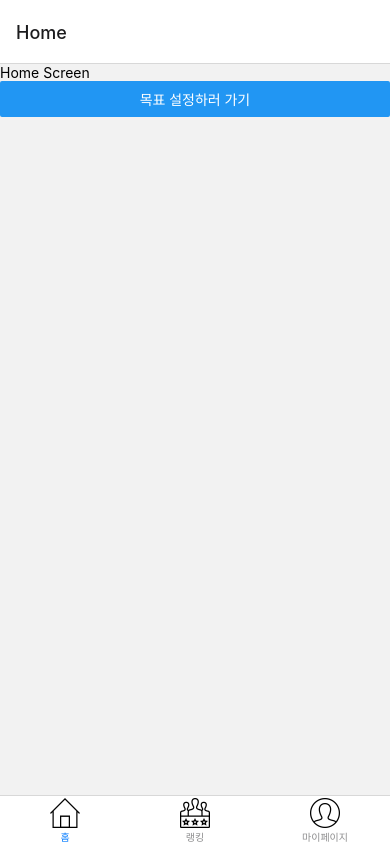
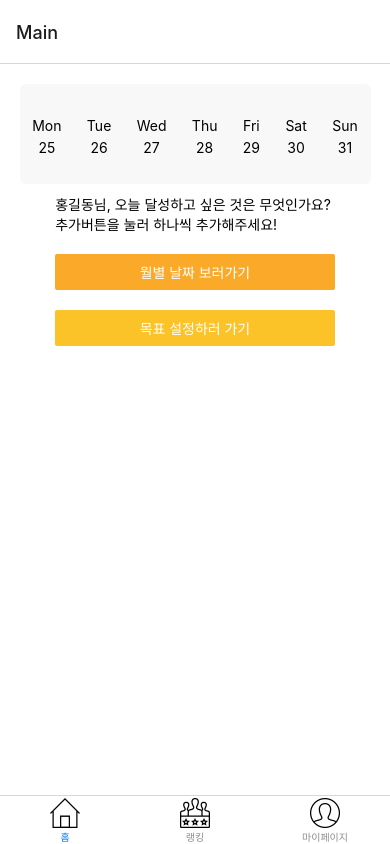
Before and after one commit to dodo-kyonggi/bedi-frontend, a React Native app in the folder bedi2/: screen /Main in a window 390 px wide. Built offline with nearby package versions, Linux system fonts and the light colour scheme.

Commit message:
Refactor :리펙토링

```diff
--- a/bedi2/App.js
+++ b/bedi2/App.js
@@ -18,8 +18,8 @@ const MainStack = createStackNavigator();
 const MainStackComponent = () => {
   return (
     <MainStack.Navigator>
-      <MainStack.Screen name="Home" component={Home} />
-      <MainStack.Screen name="Goals" component={Goals} />
+      {/* <MainStack.Screen name="Home" component={Home} /> */}
+      <MainStack.Screen name="Main" component={Goals} />
       <MainStack.Screen name="Map" component={Map} />
       <MainStack.Screen name="CalendarMap" component={CalendarMap} />
     </MainStack.Navigator>
@@ -28,7 +28,7 @@ const MainStackComponent = () => {
 
 const TabBarIcon = (focused, name) => {
   let iconImagePath;
-  if (name === 'Main') {
+  if (name === 'MainScreen') {
     iconImagePath = require('./Icons/home.png')
   } else if (name === 'Ranking') {
     iconImagePath = require('./Icons/ranking.png')
@@ -46,9 +46,12 @@ const TabBarIcon = (focused, name) => {
 const App = () => {
 
   return (
-    <NavigationContainer>
+    <NavigationContainer
+      style={{
+        padding: '2%'
+      }}>
       <Tab.Navigator
-        initialRouteName="Main"
+        initialRouteName="MainScreen"
         screenOptions={({ route }) => ({
           tabBarIcon: ({ focused }) => (
             TabBarIcon(focused, route.name)
@@ -56,7 +59,7 @@ const App = () => {
         })}
       >
         <Tab.Screen
-          name="Main"
+          name="MainScreen"
           component={MainStackComponent}
           options={{
             headerShown: false,
--- a/bedi2/Screen/MainScreens/Goals.js
+++ b/bedi2/Screen/MainScreens/Goals.js
@@ -88,25 +88,36 @@ const Goals = ({ navigation }) => {
         }
         return final
     }
-    console.log('trued인지 false인지..', '날짜창: ', isModal, '목표창: ', gotogoal);
     return (
         <View
             style={{
                 flex: 1,
                 position: 'relative',
-                backgroundColor: 'white'
+                backgroundColor: 'white',
+                padding: '5%'
             }}>
             <View style={{
                 flexDirection: 'row',
                 justifyContent: 'space-around',
                 paddingVertical: '5%',
-                backgroundColor: 'white'
+                backgroundColor: '#F8F8F8',
+                flex: 1,
+                borderRadius: 6,
+                borderColor: 'black'
             }}>
                 {week.map((weekDay) => {
 
                     return (
-                        <View key={weekDay.formatted}>
+                        <View
+                            key={weekDay.formatted}
+                            style={{
+                                justifyContent: 'center',
+                                alignItems: 'center'
+                            }}
+                        >
+                            <View style={{ paddingVertical: 5 }}>
                                 <Text>{weekDay.formatted}</Text>
+                            </View>
                             <TouchableOpacity
                                 onPress={() => onClickDate(weekDay.date)}
                                 style={(weekDay.date.getFullYear() === time.year && weekDay.date.getMonth() + 1 === time.month && weekDay.date.getDate() === time.day) ?
@@ -131,19 +142,34 @@ const Goals = ({ navigation }) => {
                     )
                 })}
             </View>
+            <View
+                style={{ alignItems: 'center', flex: 9 }}
+            >
+                <View style={{ paddingVertical: 10 }}>
+                    <Text>
+                        홍길동님, 오늘 달성하고 싶은 것은 무엇인가요? {"\n"}
+                        추가버튼을 눌러 하나씩 추가해주세요!
+                    </Text>
+                </View>
+                <View
+                    style={{ width: '80%', paddingVertical: 10 }}
+                >
                     <Button
                         title='월별 날짜 보러가기'
                         onPress={() => setIsModal(prev => !prev)}
+                        color='#FBA928'
                     />
-            <Text>
-                홍길동님, 오늘 달성하고 싶은 것은 무엇인가요? &#13;&#10;추가버튼을 눌러 하나씩 추가해주세요!
-            </Text>
-
-
+                </View>
+                <View
+                    style={{ width: '80%', paddingVertical: 10 }}
+                >
                     <Button
                         title='목표 설정하러 가기'
                         onPress={() => setGotogoal(prev => !prev)}
+                        color='#fbc328'
                     />
+                </View>
+            </View>
             {
                 isModal ? (
                     <View style={
@@ -191,7 +217,8 @@ const Goals = ({ navigation }) => {
                 ) : null
             }
 
-            {gotogoal ?
+            {
+                gotogoal ?
                     <View
                         style={styles.modalContainer}
                     >
@@ -246,8 +273,9 @@ const Goals = ({ navigation }) => {
                             style={{ flex: 1 }}
                         />
                     </View> :
-                null}
-        </View>
+                    null
+            }
+        </View >
     )
 }
 export default Goals
@@ -258,7 +286,6 @@ const styles = StyleSheet.create({
         height: '100%',
         width: '100%',
         backgroundColor: 'white',
-        paddingHorizontal: 30,
         paddingTop: 28
     },
     closeContainer: {
--- a/bedi2/Screen/MainScreens/Map.js
+++ b/bedi2/Screen/MainScreens/Map.js
@@ -32,7 +32,6 @@ function Map() {
     ])
     async function requestPermission() {
         try {
-            // 안드로이드 위치 정보 수집 권한 요청
             if (Platform.OS === "android") {
                 return await PermissionsAndroid.request(
                     PermissionsAndroid.PERMISSIONS.ACCESS_FINE_LOCATION,
@@ -73,8 +72,6 @@ function Map() {
             .openAutocompleteModal()
             .then((place) => {
                 console.log(place);
-                // place represents user's selection from the
-                // suggestions and it is a simplified Google Place object.
                 console.log('찾는 ', place.name, ' 장소의 경도와 위도 : ', place.location.latitude, place.location.longitude);
                 setMarkers(prev => [...prev, {
                     coordinate: {
```
Also changed, not shown: bedi2/Map/MapExample.js (deleted, +0 -23 lines). Lines whose indentation alone changed are shown as unchanged.
